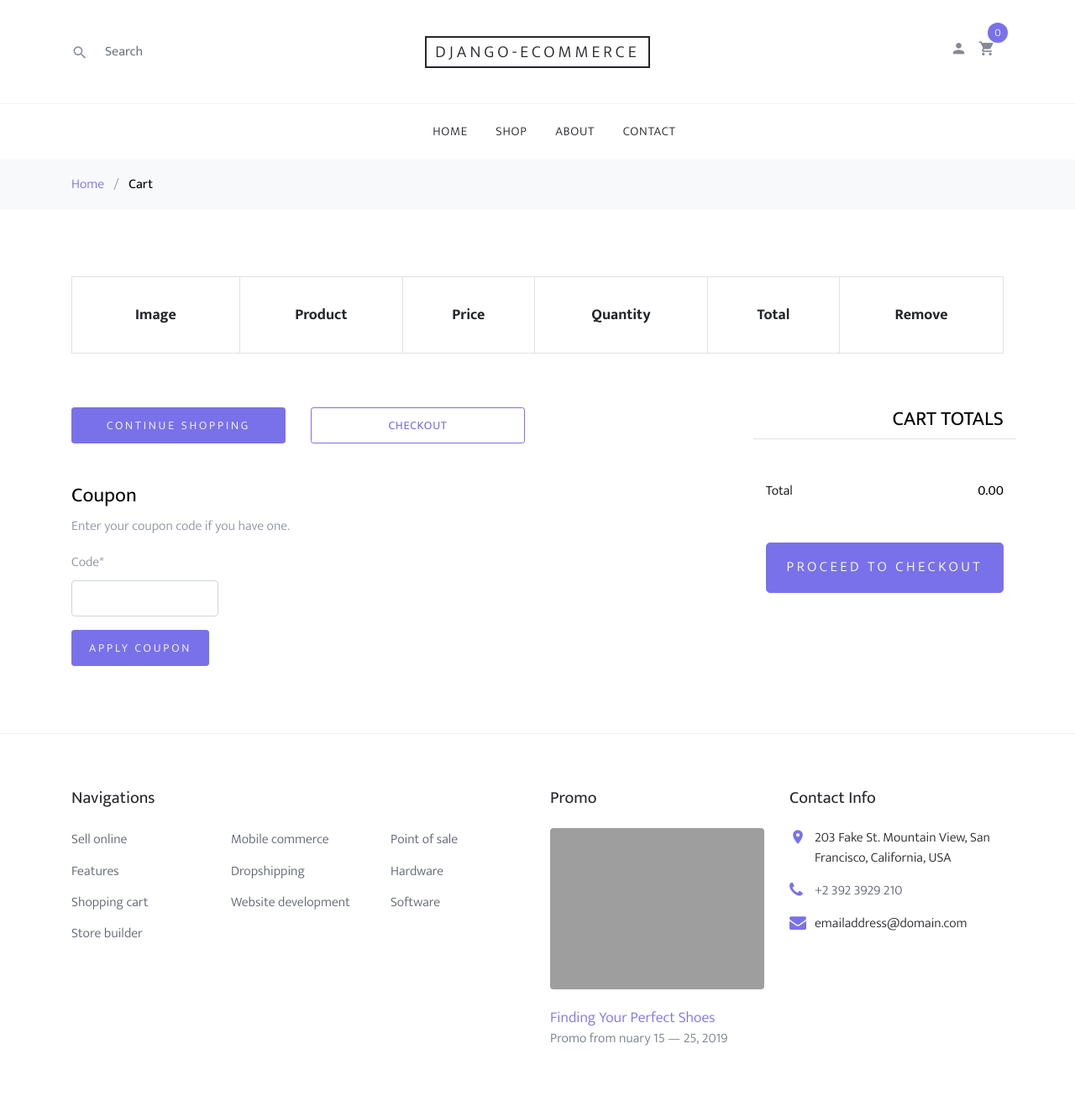
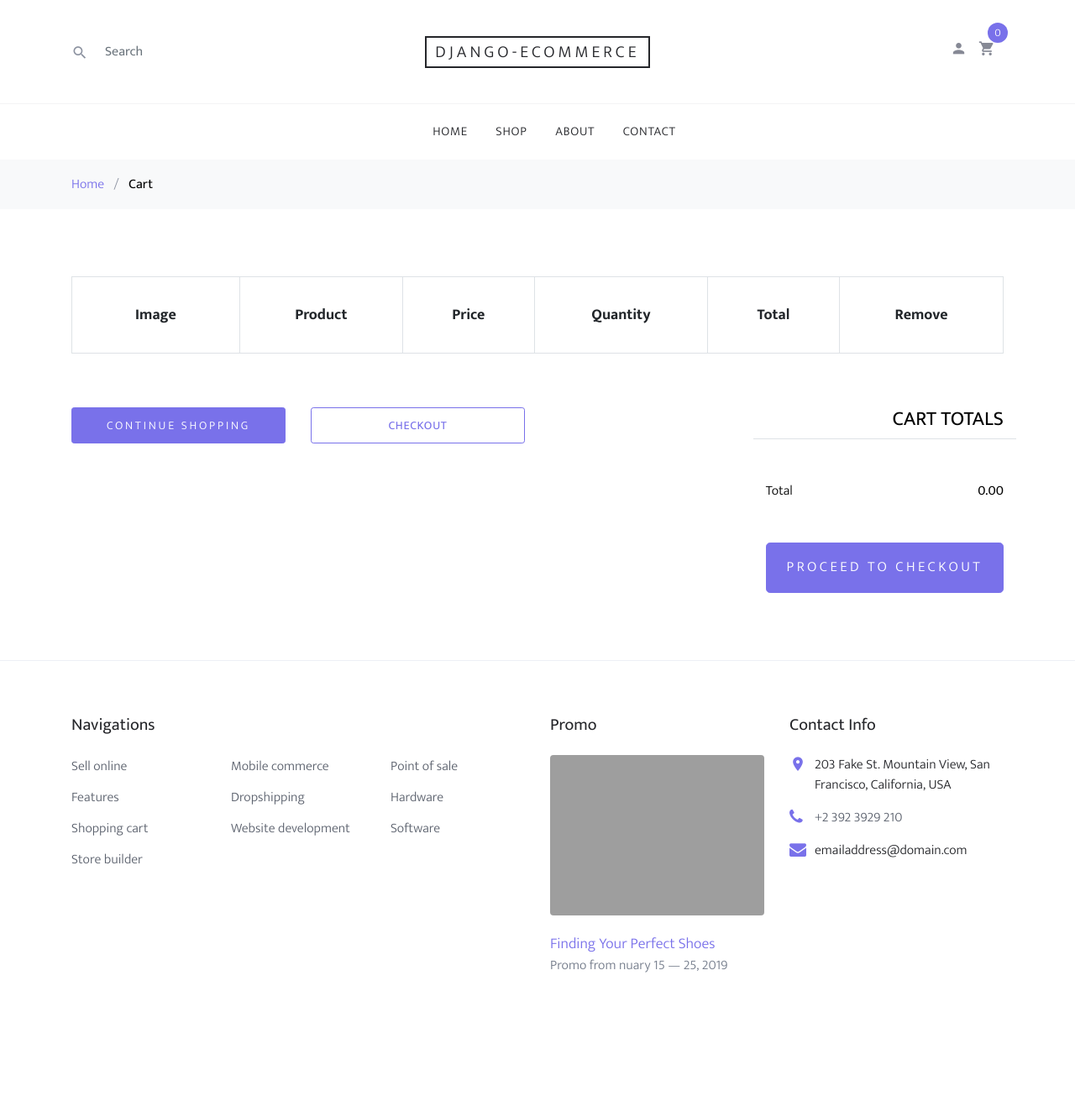
Before and after one commit to PGPI-2-14/grupo2.14-calzados-web, a Django app: page /cart/ in a window 1280 px wide. Shown: the whole page at 84% size. After the commit the page ends 1158 px from the top, so only its background shows below. Run offline with Django 3.2, Linux system fonts and the light colour scheme; lists and menus that the app fills with data are empty; some libraries are stand-ins or nearby versions; some web fonts are replaced; grey boxes are pictures that could not be loaded.

Commit message:
Eliminación archivos sobrantes

```diff
--- a/cart/cart.py
+++ b/cart/cart.py
@@ -1,6 +1,5 @@
 from decimal import Decimal
 from django.conf import settings
-from coupons.models import Coupon
 from shop.models import Product
 
 class Cart():
@@ -15,8 +14,7 @@ class Cart():
             # save an empty cart in the session
             cart = self.session[settings.CART_SESSION_ID] = {}
         self.cart = cart
-        # store current applied coupon
-        self.coupon_id = self.session.get('coupon_id')
+
 
     def add(self, product, quantity=1, update_quantity=False):
         """
@@ -80,18 +78,3 @@ class Cart():
         """
         del self.session[settings.CART_SESSION_ID]
         self.save()
-
-    @property
-    def coupon(self):
-        if self.coupon_id:
-            return Coupon.objects.get(id=self.coupon_id)
-        return None
-
-    def get_discount(self):
-        if self.coupon:
-            return (self.coupon.discount / Decimal('100')) \
-                * self.get_total_price()
-        return Decimal('0')
-
-    def get_total_price_after_discount(self):
-        return self.get_total_price() - self.get_discount()
--- a/cart/templates/cart/detail.html
+++ b/cart/templates/cart/detail.html
@@ -80,21 +80,6 @@ Your shopping cart
                         <button class="btn btn-outline-primary btn-sm btn-block">Checkout</button>
                     </div>
                 </div>
-                <div class="row">
-                    <div class="col-md-12">
-                        <label class="text-black h4" for="coupon">Coupon</label>
-                        <p>Enter your coupon code if you have one.</p>
-                    </div>
-                    <form action="{% url "coupons:apply" %}" method="post">
-                        {% csrf_token %}
-                        <div class="col-md-8 mb-3 mb-md-0">
-                            {{ coupon_apply_form.code|as_crispy_field }}
-                        </div>
-                        <div class="col-md-4">
-                            <button type="submit" class="btn btn-primary btn-sm">Apply Coupon</button>
-                        </div>
-                    </form>
-                </div>
             </div>
             <div class="col-md-6 pl-5">
                 <div class="row justify-content-end">
@@ -110,7 +95,7 @@ Your shopping cart
                                 <span class="text-black">Total</span>
                             </div>
                             <div class="col-md-6 text-right">
-                                <strong class="text-black">{{ cart.get_total_price_after_discount|floatformat:"2" }}</strong>
+                                <strong class="text-black">{{ cart.get_total_price|floatformat:"2" }}</strong>
                             </div>
                         </div>
 
--- a/cart/views.py
+++ b/cart/views.py
@@ -3,7 +3,6 @@ from django.views.decorators.http import require_POST
 from shop.models import Product
 from .cart import Cart
 from .forms import CartAddProductForm
-from coupons.forms import CouponApplyForm
 
 @require_POST
 def cart_add(request, product_id):
@@ -25,5 +24,4 @@ def cart_detail(request):
     cart = Cart(request)
     for item in cart:
         item['update_quantity_form'] = CartAddProductForm(initial={'quantity': item['quantity'], 'override': True})
-    coupon_apply_form = CouponApplyForm()
-    return render(request, 'cart/detail.html', {'cart': cart, 'coupon_apply_form': coupon_apply_form})
+    return render(request, 'cart/detail.html', {'cart': cart})
--- a/config/settings/local.py
+++ b/config/settings/local.py
@@ -25,7 +25,6 @@ INSTALLED_APPS = [
     'shop.apps.ShopConfig',
     'cart.apps.CartConfig',
     'order.apps.OrderConfig',
-    'coupons.apps.CouponsConfig',
 ]
 
 MIDDLEWARE = [
--- a/config/settings/production.py
+++ b/config/settings/production.py
@@ -30,7 +30,6 @@ INSTALLED_APPS = [
     'shop.apps.ShopConfig',
     'cart.apps.CartConfig',
     'order.apps.OrderConfig',
-    'coupons.apps.CouponsConfig',
 ]
 
 MIDDLEWARE = [
--- a/config/urls.py
+++ b/config/urls.py
@@ -8,7 +8,6 @@ urlpatterns = [
     path('admin/', admin.site.urls),
     path('cart/', include('cart.urls', namespace='cart')),
     path('order/', include('order.urls', namespace='order')),
-    path('coupons/', include('coupons.urls', namespace='coupons')),
     path('', include('shop.urls', namespace='shop')),
 ]
 urlpatterns += static(settings.MEDIA_URL, document_root=settings.MEDIA_ROOT)
--- a/coupons/apps.py
+++ /dev/null
@@ -1,5 +0,0 @@
-from django.apps import AppConfig
-
-
-class CouponsConfig(AppConfig):
-    name = 'coupons'
--- a/coupons/forms.py
+++ /dev/null
@@ -1,4 +0,0 @@
-from django import forms
-
-class CouponApplyForm(forms.Form):
-    code = forms.CharField()
--- a/coupons/urls.py
+++ /dev/null
@@ -1,8 +0,0 @@
-from django.urls import path
-from . import views
-
-app_name = 'coupons'
-
-urlpatterns = [
-    path('apply/', views.coupon_apply, name='apply'),
-]
```
Also changed, not shown: coupons/admin.py (deleted, +0 -9 lines), coupons/models.py (deleted, +0 -12 lines), coupons/views.py (deleted, +0 -22 lines), coupons/__init__.py (deleted), coupons/migrations/0001_initial.py (deleted), coupons/migrations/__init__.py (deleted).
